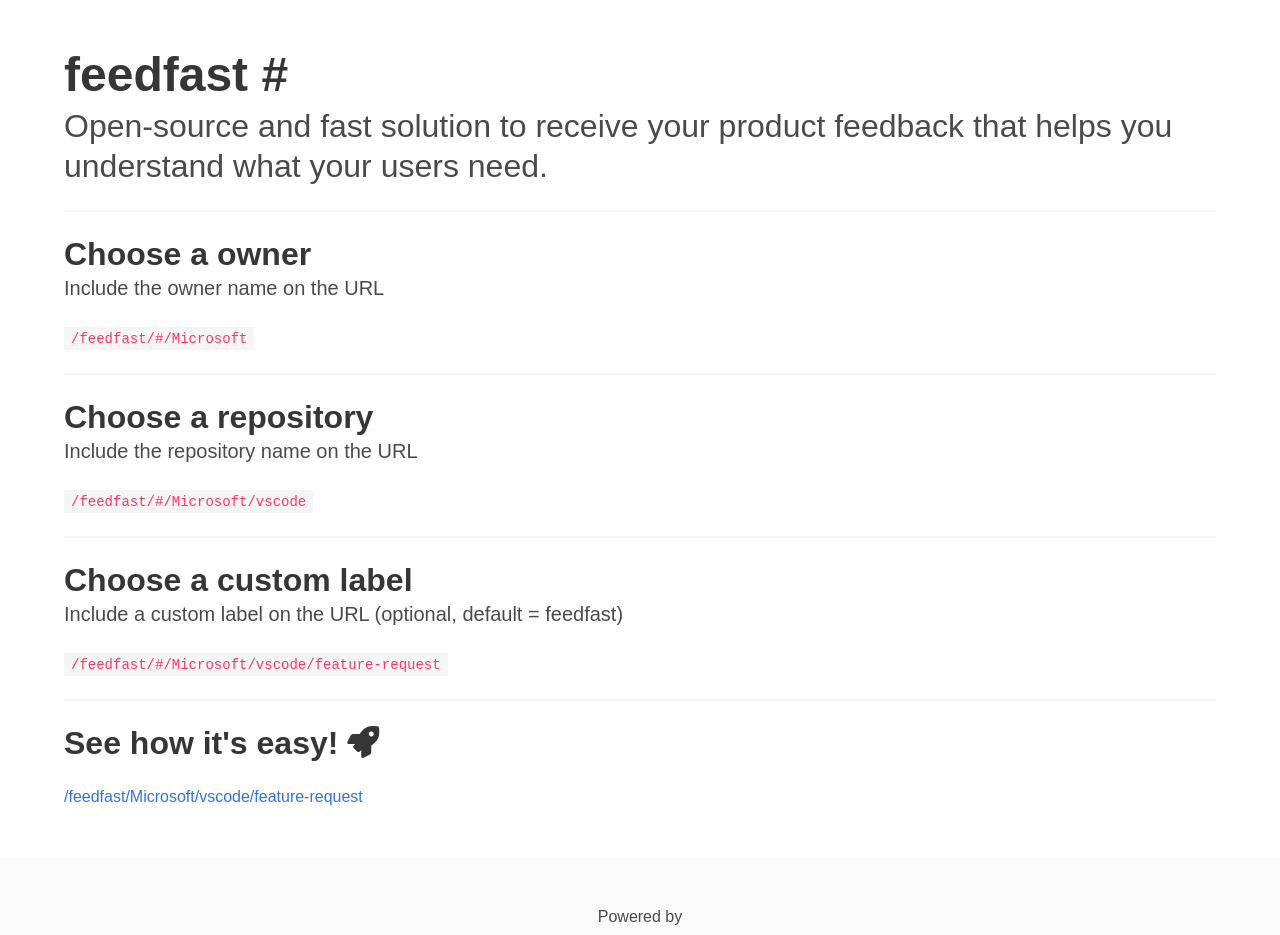
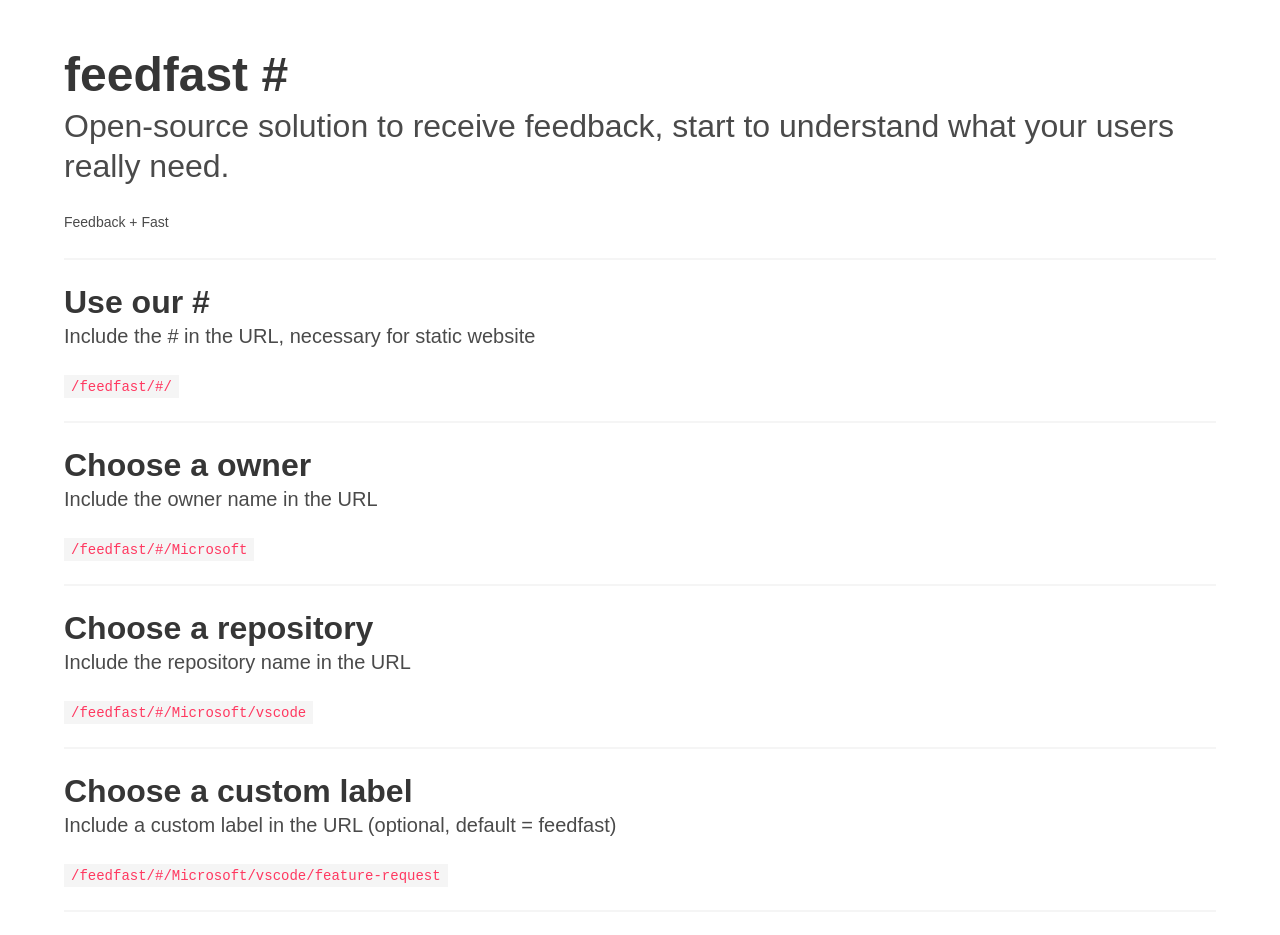
Before and after one commit to zephyrplace/feedfast, a React (Create React App) app: page / in a window 1280 px wide. Shown: the top 935 px of the page. Built offline with nearby package versions, Linux system fonts and the light colour scheme.

Commit message:
Feddback + Fast & Explain the reason of #

```diff
--- a/src/components/Header.js
+++ b/src/components/Header.js
@@ -4,7 +4,8 @@ const Header = () => {
     return (
         <header>
             <h1 className="title is-1">feedfast #</h1>
-            <h3 className="subtitle is-3">Open-source and fast solution to receive your product feedback that helps you understand what your users need.</h3>
+            <h3 className="subtitle is-3">Open-source solution to receive feedback, start to understand what your users really need.</h3>
+            <small>Feedback + Fast</small>
         </header>
     )
 }
--- a/src/components/Tutorial.js
+++ b/src/components/Tutorial.js
@@ -4,20 +4,25 @@ const Tutorial = () => {
     return (
         <div>
             <hr />
+            <h1 className="title">Use our #</h1>
+            <h3 className="subtitle">Include the # in the URL, necessary for static website</h3>
+            <code>/feedfast/#/</code>
+            <hr />
             <h1 className="title">Choose a owner</h1>
-            <h3 className="subtitle">Include the owner name on the URL</h3>
+            <h3 className="subtitle">Include the owner name in the URL</h3>
             <code>/feedfast/#/Microsoft</code>
             <hr />
             <h1 className="title">Choose a repository</h1>
-            <h3 className="subtitle">Include the repository name on the URL</h3>
+            <h3 className="subtitle">Include the repository name in the URL</h3>
             <code>/feedfast/#/Microsoft/vscode</code>
             <hr />
             <h1 className="title">Choose a custom label</h1>
-            <h3 className="subtitle">Include a custom label on the URL (optional, default = feedfast)</h3>
+            <h3 className="subtitle">Include a custom label in the URL (optional, default = feedfast)</h3>
             <code>/feedfast/#/Microsoft/vscode/feature-request</code>
             <hr />
             <h1 className="title">See how it's easy! <i className="fas fa-rocket"></i></h1>
-            <a href="/feedfast/#/Microsoft/vscode/feature-request">/feedfast/Microsoft/vscode/feature-request</a>
+            <h3 className="subtitle">Click in the link below and refresh the page</h3>
+            <a href="/feedfast/#/Microsoft/vscode/feature-request">/feedfast/#/Microsoft/vscode/feature-request</a>
         </div>
     )
 }
```
